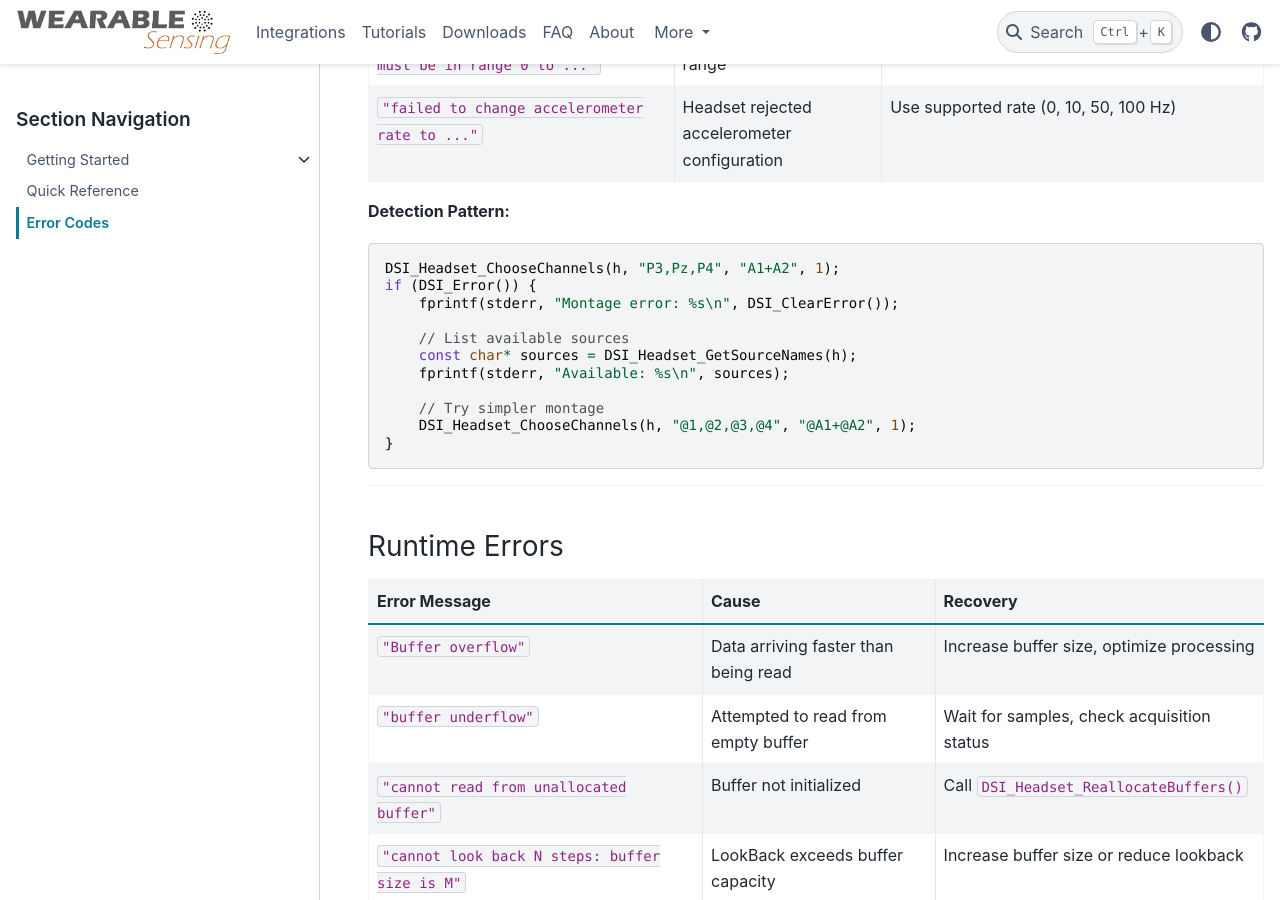
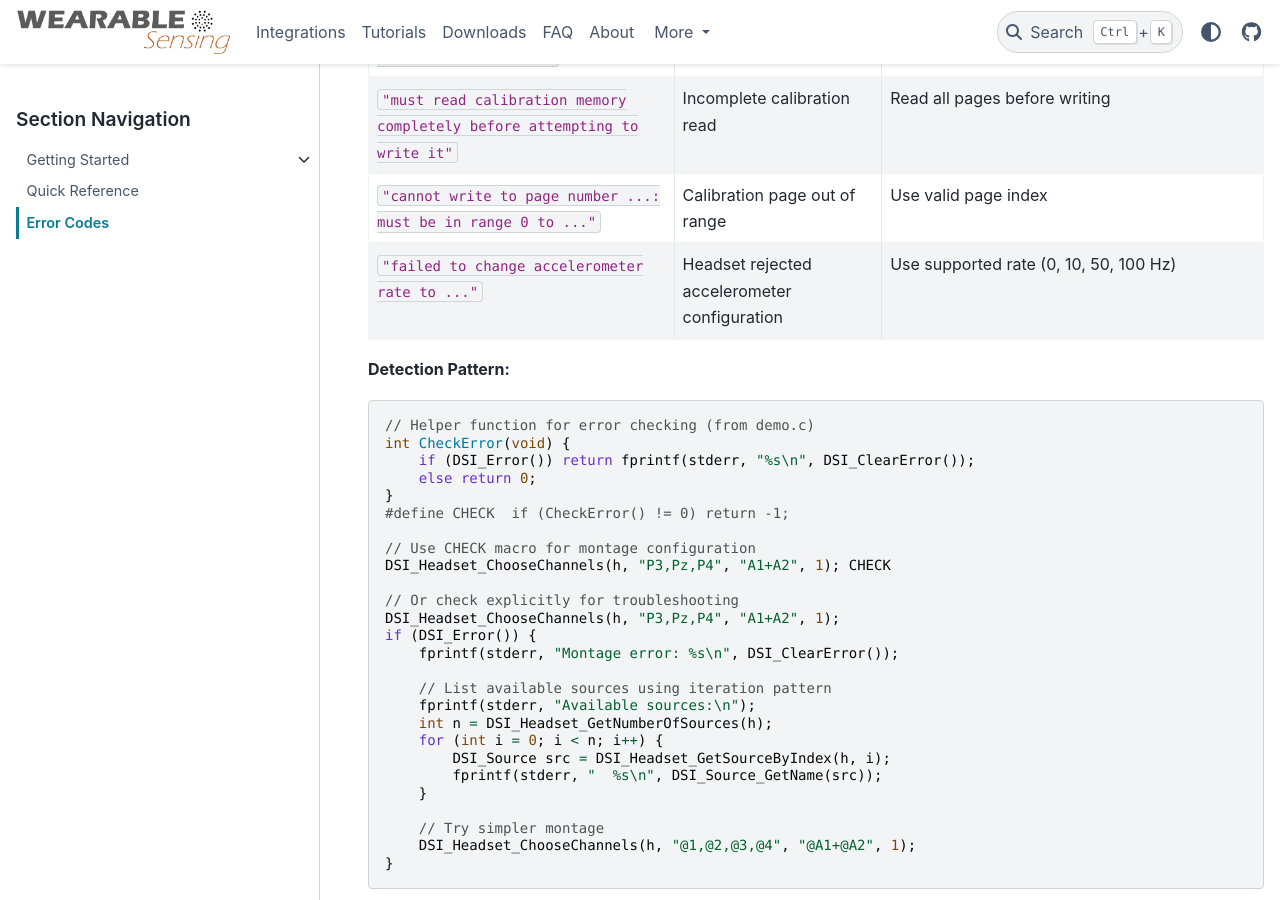
Before and after one commit to WearableSensing/wiki, a Sphinx documentation site: the page built from docs/api/error_codes.md, in a window 1280 px wide and 900 px high, scrolled down 4102 px. Built offline with Sphinx 7.4.7 and the PyData theme 0.15.4, drawn with Linux system fonts in a browser that asks for light colours; some of the changed text lies outside the part shown.

Commit message:
update error examples

````diff
--- a/docs/api/error_codes.md
+++ b/docs/api/error_codes.md
@@ -73,13 +73,22 @@
 
 **Detection Pattern:**
 ```c
-DSI_Headset h = DSI_Headset_New(NULL);
-DSI_Headset_Connect(h, "COM3");
+// Helper function for error checking (from demo.c)
+int CheckError(void) {
+    if (DSI_Error()) return fprintf(stderr, "%s\n", DSI_ClearError());
+    else return 0;
+}
+#define CHECK  if (CheckError() != 0) return -1;
+
+// Use in connection code
+DSI_Headset h = DSI_Headset_New(NULL); CHECK
+DSI_Headset_Connect(h, "COM3"); CHECK
+
+// Or check explicitly without macro
+DSI_Headset_Connect(h, "COM4");
 if (DSI_Error()) {
     fprintf(stderr, "Connection failed: %s\n", DSI_ClearError());
-    // Try alternative port or auto-detection
-    const char* port = DSI_GetDefaultPort();
-    if (port) DSI_Headset_Connect(h, port);
+    // Try alternative approach
 }
 ```
 
@@ -109,13 +118,28 @@
 
 **Detection Pattern:**
 ```c
+// Helper function for error checking (from demo.c)
+int CheckError(void) {
+    if (DSI_Error()) return fprintf(stderr, "%s\n", DSI_ClearError());
+    else return 0;
+}
+#define CHECK  if (CheckError() != 0) return -1;
+
+// Use CHECK macro for montage configuration
+DSI_Headset_ChooseChannels(h, "P3,Pz,P4", "A1+A2", 1); CHECK
+
+// Or check explicitly for troubleshooting
 DSI_Headset_ChooseChannels(h, "P3,Pz,P4", "A1+A2", 1);
 if (DSI_Error()) {
     fprintf(stderr, "Montage error: %s\n", DSI_ClearError());
 
-    // List available sources
-    const char* sources = DSI_Headset_GetSourceNames(h);
-    fprintf(stderr, "Available: %s\n", sources);
+    // List available sources using iteration pattern
+    fprintf(stderr, "Available sources:\n");
+    int n = DSI_Headset_GetNumberOfSources(h);
+    for (int i = 0; i < n; i++) {
+        DSI_Source src = DSI_Headset_GetSourceByIndex(h, i);
+        fprintf(stderr, "  %s\n", DSI_Source_GetName(src));
+    }
 
     // Try simpler montage
     DSI_Headset_ChooseChannels(h, "@1,@2,@3,@4", "@A1+@A2", 1);
@@ -370,21 +394,16 @@
         DSI_ClearError();
     }
 
-    // Check for hardware alarms
-    size_t nAlarms = DSI_Headset_GetNumberOfAlarms(h);
-    if (nAlarms > 0) {
-        fprintf(stderr, "Headset alarms: %zu\n", nAlarms);
-
-        for (size_t i = 0; i < nAlarms; i++) {
-            int alarm = DSI_Headset_GetAlarm(h, 1);  // 1 = remove from queue
-            handleAlarm(alarm);
-        }
-    }
-
     // Check for buffer overflow
     size_t overflow = DSI_Headset_GetNumberOfOverflowedSamples(h);
     if (overflow > 0) {
         fprintf(stderr, "Buffer overflow: %zu samples lost\n", overflow);
+
+        // Increase buffer size
+        DSI_Headset_StopBackgroundAcquisition(h);
+        DSI_Headset_ReallocateBuffers(h, 20.0, 0.0);
+        DSI_Headset_FlushBuffers(h);
+        DSI_Headset_StartBackgroundAcquisition(h);
     }
 }
 ```
@@ -522,16 +541,13 @@
 
 **Solution:**
 ```c
-// Try auto-detection first
-const char* port = DSI_GetDefaultPort();
-if (port) {
-    DSI_Headset_Connect(h, port);
-    if (!DSI_Error()) {
-        printf("Connected to %s\n", port);
-        return;
-    }
-    DSI_ClearError();
+// Try environment variable first (DSISerialPort)
+DSI_Headset_Connect(h, NULL);
+if (!DSI_Error()) {
+    printf("Connected using DSISerialPort environment variable\n");
+    return;
 }
+fprintf(stderr, "Env variable failed: %s\n", DSI_ClearError());
 
 // Try specific ports
 const char* ports[] = {"COM3", "COM4", "COM5", "COM6", NULL};
@@ -542,7 +558,7 @@
         printf("Connected to %s\n", ports[i]);
         return;
     }
-    DSI_ClearError();
+    fprintf(stderr, "Failed: %s\n", DSI_ClearError());
 }
 
 fprintf(stderr, "No available ports found\n");
@@ -590,9 +606,13 @@
 
 **Solution:**
 ```c
-// List available sources first
-const char* sources = DSI_Headset_GetSourceNames(h);
-printf("Available sources: %s\n", sources);
+// List available sources using iteration pattern (matches demo.c)
+int n = DSI_Headset_GetNumberOfSources(h);
+printf("Available sources (%d):\n", n);
+for (int i = 0; i < n; i++) {
+    DSI_Source src = DSI_Headset_GetSourceByIndex(h, i);
+    printf("  %s\n", DSI_Source_GetName(src));
+}
 
 // Try requested montage
 DSI_Headset_ChooseChannels(h, "P3,Pz,P4", "A1+A2", 1);
````
Also changed, not shown: other parts of docs/api/error_codes.md (+6 -7 lines).
